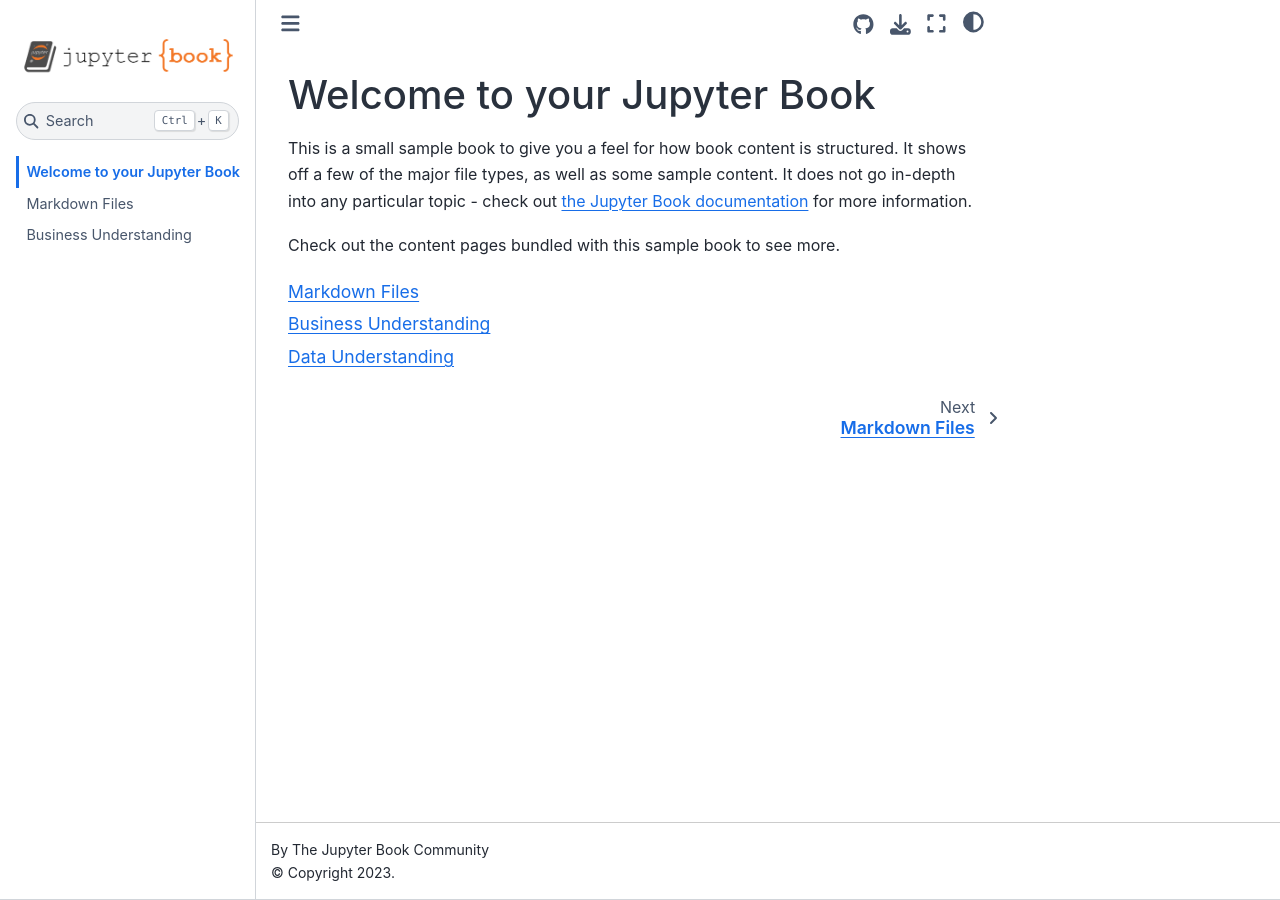
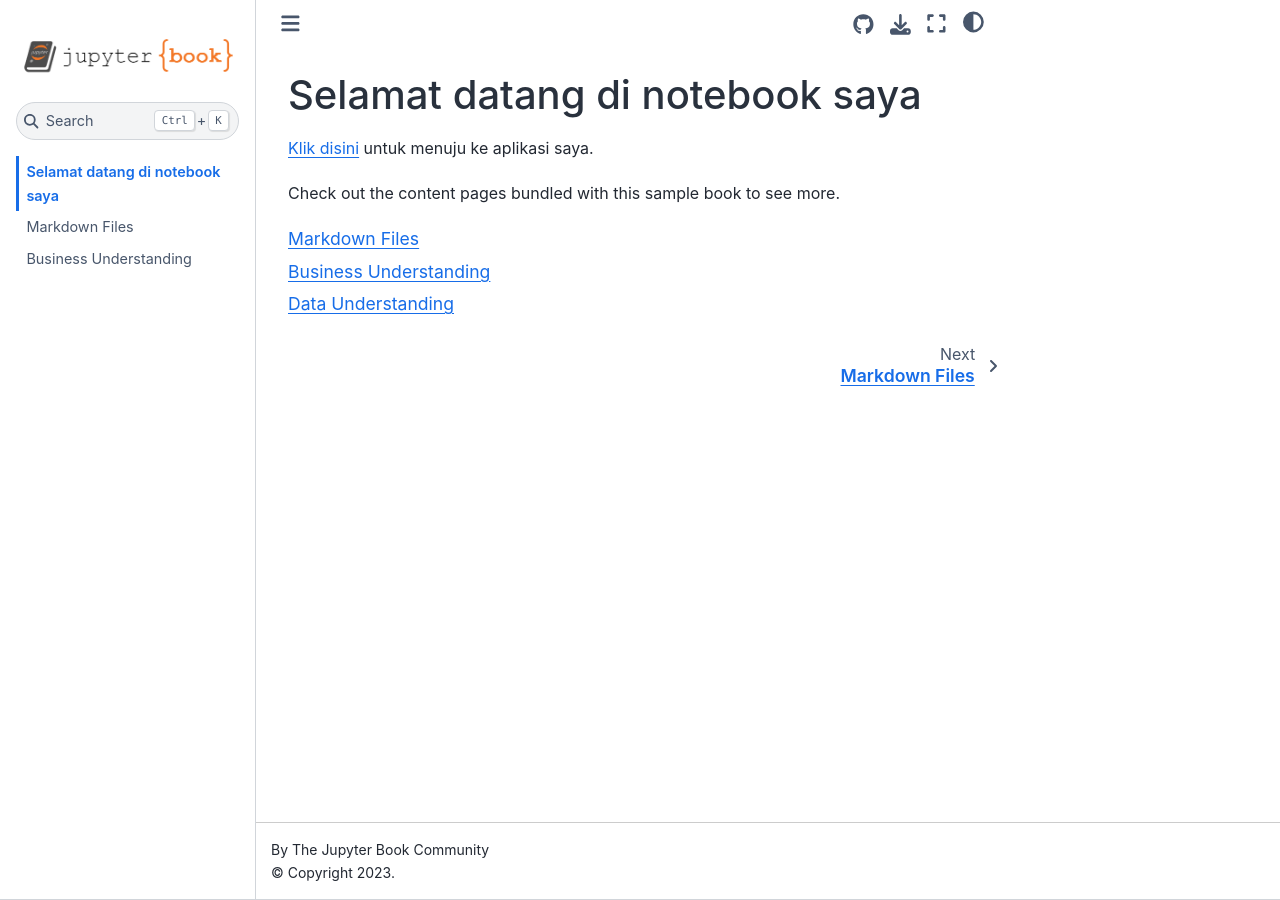
Before and after one commit to HiLess21/UAS_PSD, a Jupyter Book: the page built from intro.md, in a window 1280 px wide. Built offline with Jupyter Book 1.0.4 settings and Sphinx 7.4.7 and the Sphinx Book theme 1.1.4, drawn with Linux system fonts in a browser that asks for light colours.

Commit message:
baru lagi

```diff
--- a/intro.md
+++ b/intro.md
@@ -1,9 +1,6 @@
-# Welcome to your Jupyter Book
+# Selamat datang di notebook saya
 
-This is a small sample book to give you a feel for how book content is
-structured.
-It shows off a few of the major file types, as well as some sample content.
-It does not go in-depth into any particular topic - check out [the Jupyter Book documentation](https://jupyterbook.org) for more information.
+[Klik disini](https://huggingface.co/spaces/holisticaree/PSD) untuk menuju ke aplikasi saya.
 
 Check out the content pages bundled with this sample book to see more.
 
```
